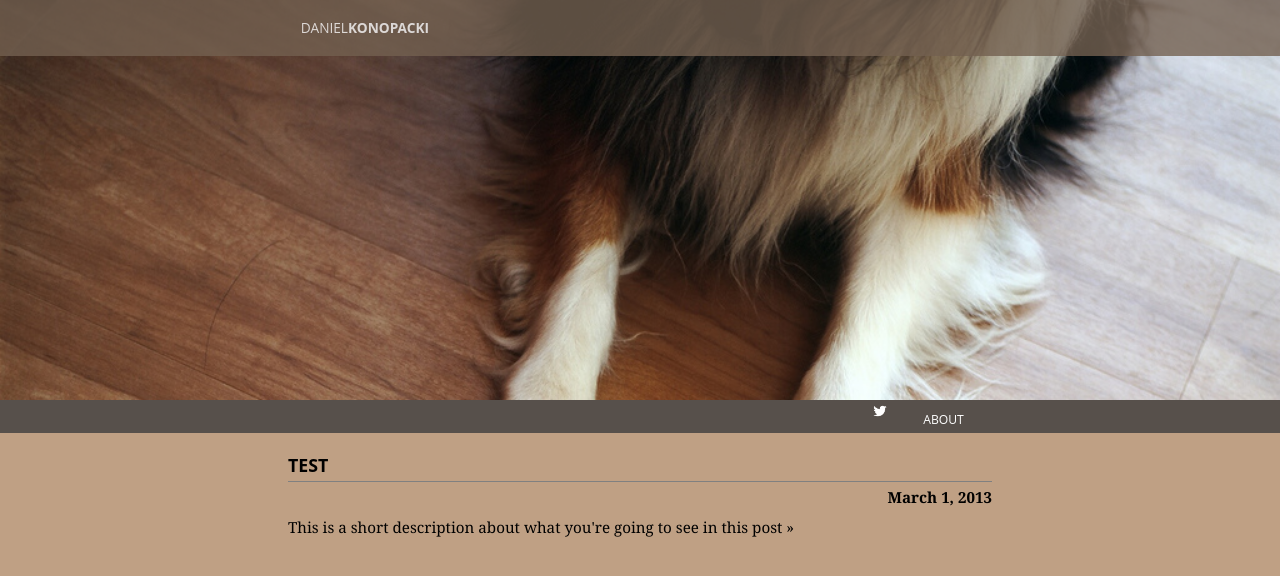
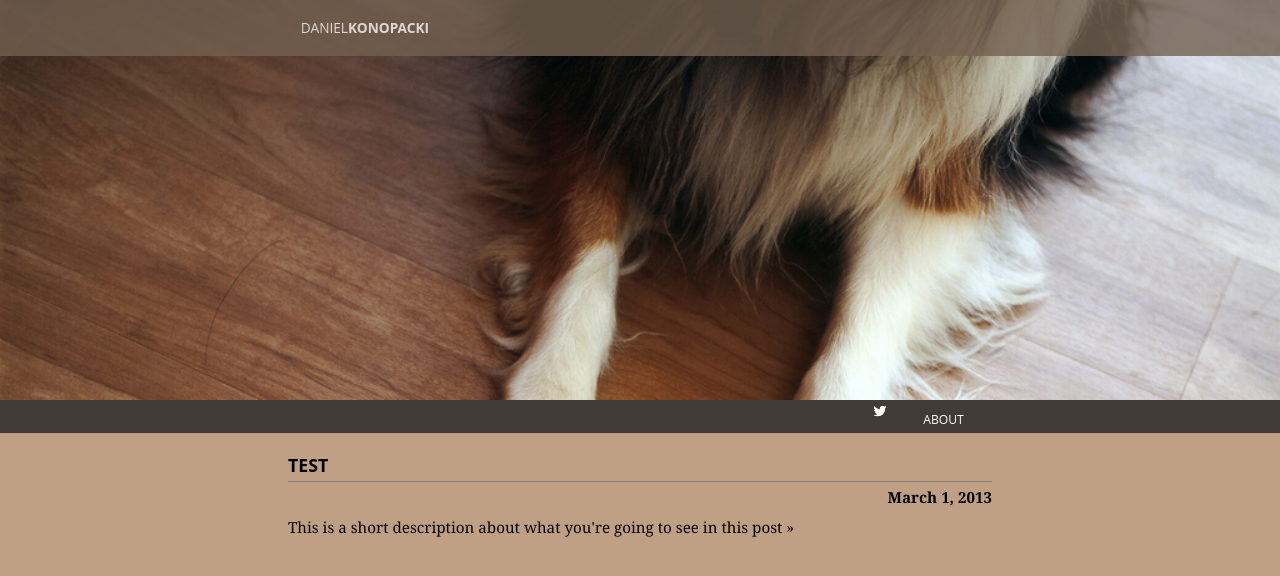
Before and after one commit to danielkonopacki/danielkonopacki.github.com, a Jekyll site: the page built from index.html, in a window 1280 px wide. Shown: the top 576 px of the page. Built offline with Jekyll 4.4.1, drawn with Linux system fonts in a browser that asks for light colours; Markdown is read by kramdown in place of the engine named in the settings.

Commit message:
Style changes

```diff
--- a/css/layout.css
+++ b/css/layout.css
@@ -15,7 +15,7 @@ html, body {
 }
 
 #nav {
-  background-color: #57504B;
+  background-color: #403B37;
 }
 
 #nav ul {
```
